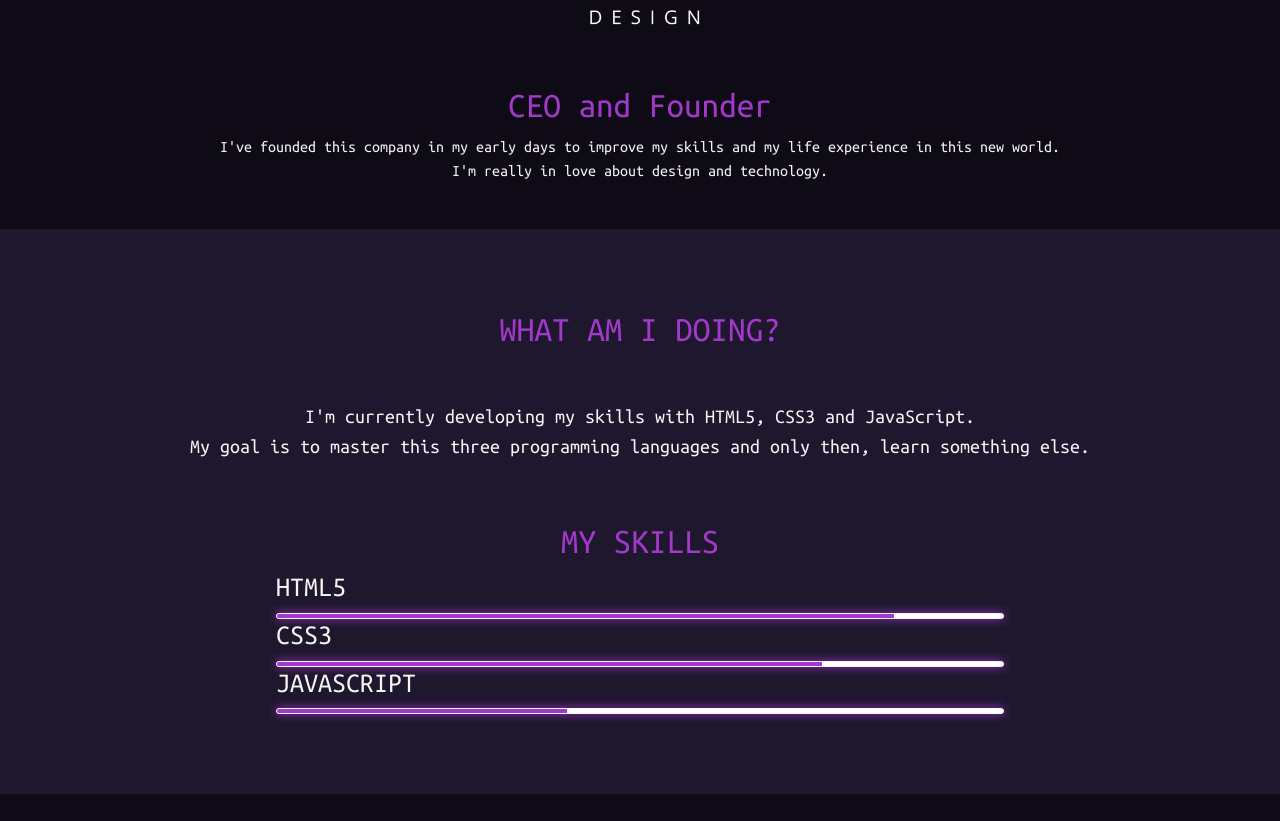
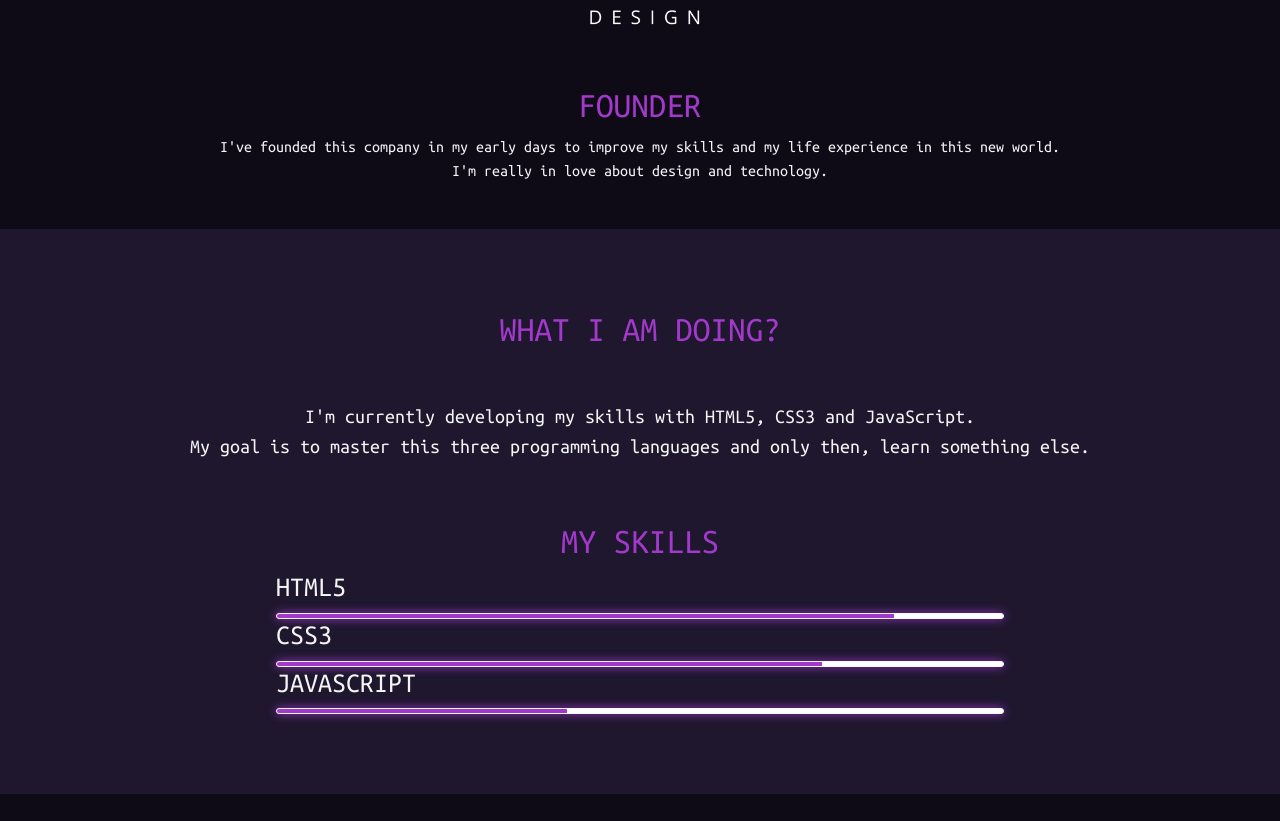
Before and after one commit to Easaaa/Portfolio-2020, a website: page index.html in a window 1280 px wide. Shown: the part 839-1660 px from the top of the page. Drawn offline with nearby package versions, Linux system fonts and the light colour scheme.

Commit message:
Minor Change style

```diff
--- a/index.html
+++ b/index.html
@@ -60,7 +60,7 @@
 
   <div id="company">
     <img src="images/logo-ton-white.png" alt="">
-    <h1>CEO and Founder</h1>
+    <h1>FOUNDER</h1>
     <p>I've founded this company in my early days to improve my skills and my life experience in this new world. <br> I'm really in love about design and technology.</p>
   </div>
   <!-- <div id='portfolio'>
@@ -133,7 +133,7 @@
 
   <div id="skills" class="progress-section">
       <div class="text-skill">
-        <h1>WHAT AM I DOING?</h1>
+        <h1>WHAT I AM DOING?</h1>
         <p>I'm currently developing my skills with HTML5, CSS3 and JavaScript. <br> My goal is to master this three programming languages and only then, learn something else. </p>
       </div>
       <div class="skill">
```
